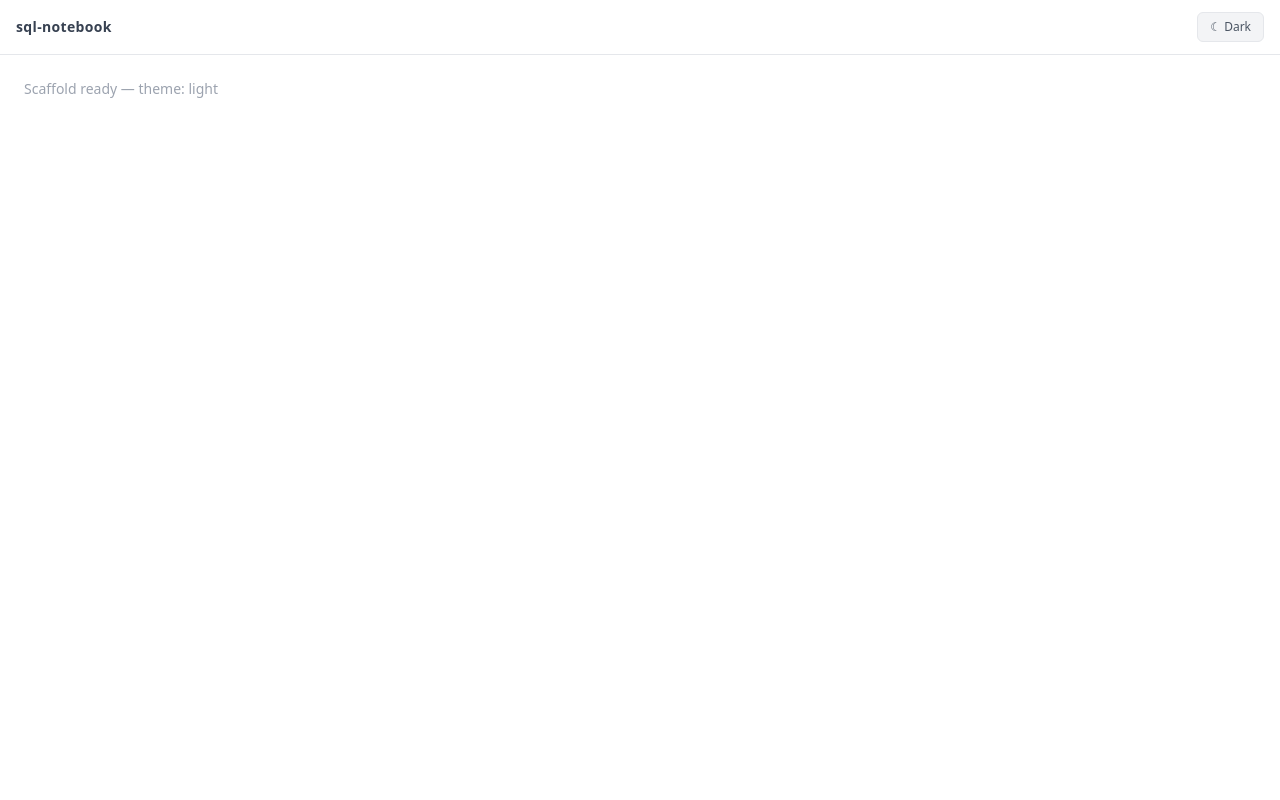
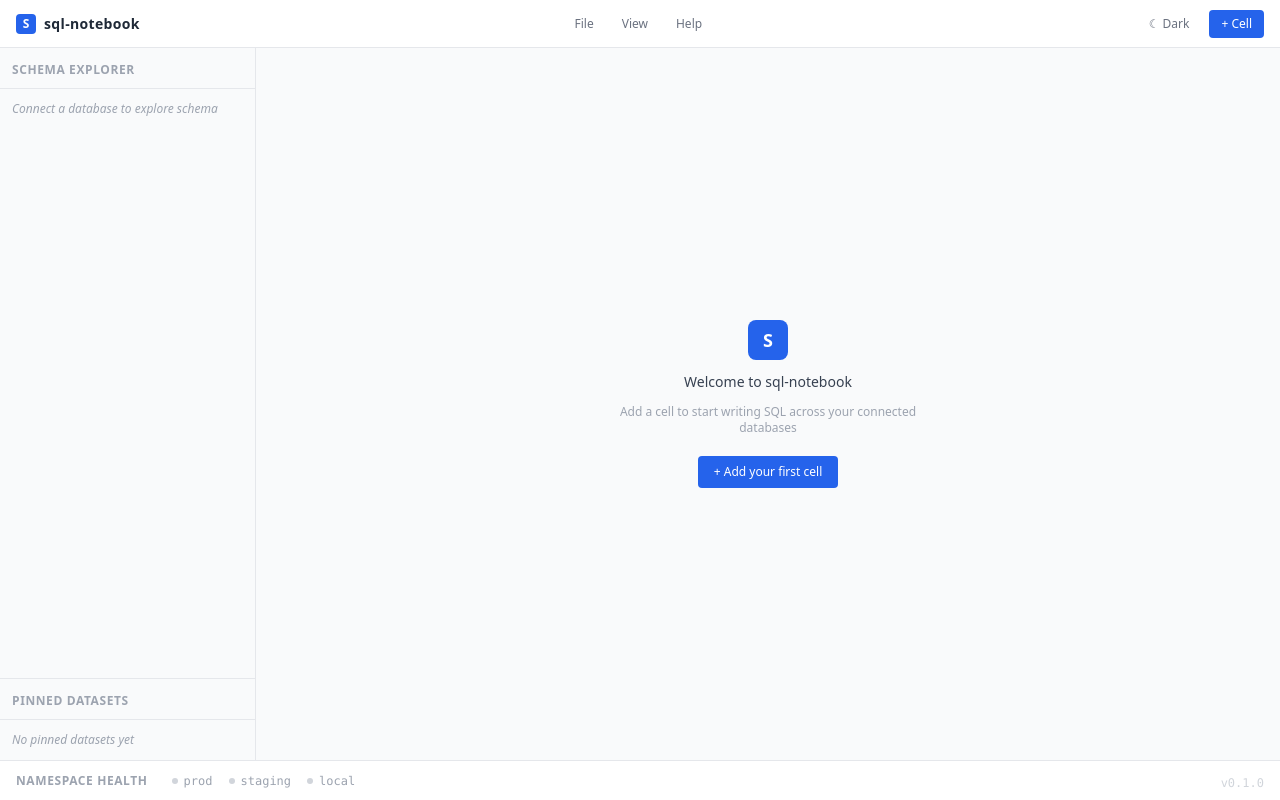
Before and after one commit to venkateshtantravahi/sql-notebook, a React app in the folder frontend/: page / in a window 1280 px wide. Built offline with nearby package versions, Linux system fonts and the light colour scheme; the HTML template or start-up script is replaced by a standard one.

Commit message:
feat(app-shell): add layout skeleton with header, sidebar, main area and bottom bar

```diff
--- a/frontend/src/App.jsx
+++ b/frontend/src/App.jsx
@@ -1,28 +1,17 @@
 import useThemeStore from "./store/useThemeStore.js";
+import Header from "./components/layout/Header.jsx";
+import Sidebar from "./components/layout/Sidebar.jsx";
+import MainArea from "./components/layout/MainArea.jsx";
+import BottomBar from "./components/layout/BottomBar.jsx";
 
 function App() {
     const { theme, toggleTheme } = useThemeStore()
     return (
-        <div className="min-h-screen bg-white dark:bg-gray-950 text-gray-900 dark:text-gray-100 transition-colors duration-200">
-
-            <div className="flex items-center justify-between px-4 py-3 border-b border-gray-200 dark:border-gray-800 bg-white dark:bg-gray-900">
-        <span className="text-sm font-semibold tracking-wide text-gray-700 dark:text-gray-200">
-          sql-notebook
-        </span>
-                <button
-                    onClick={toggleTheme}
-                    className="text-xs px-3 py-1.5 rounded-md border border-gray-200 dark:border-gray-700 bg-gray-100 dark:bg-gray-800 text-gray-600 dark:text-gray-300 hover:bg-gray-200 dark:hover:bg-gray-700 transition-colors"
-                >
-                    {theme === 'dark' ? '☀ Light' : '☾ Dark'}
-                </button>
-            </div>
-
-            <div className="p-6">
-                <p className="text-sm text-gray-400 dark:text-gray-500">
-                    Scaffold ready — theme: {theme}
-                </p>
-            </div>
-
+        <div className="min-h-screen bg-gray-50 dark:bg-gray-950">
+            <Header />
+            <Sidebar />
+            <MainArea />
+            <BottomBar />
         </div>
     )
 }
--- /dev/null
+++ b/frontend/src/components/layout/BottomBar.jsx
@@ -0,0 +1,36 @@
+
+function BottomBar() {
+    return (
+        <footer className="
+      fixed bottom-0 left-0 right-0 h-10
+      flex items-center px-4 gap-6
+      bg-white dark:bg-gray-900
+      border-t border-gray-200 dark:border-gray-800
+    ">
+      <span className="text-xs font-semibold uppercase tracking-wider text-gray-400 dark:text-gray-500">
+        Namespace Health
+      </span>
+
+            {/* Placeholder namespace indicators */}
+            <div className="flex items-center gap-4">
+                {['prod', 'staging', 'local'].map((ns) => (
+                    <div key={ns} className="flex items-center gap-1.5">
+                        <div className="w-1.5 h-1.5 rounded-full bg-gray-300 dark:bg-gray-600" />
+                        <span className="text-xs text-gray-400 dark:text-gray-600 font-mono">
+              {ns}
+            </span>
+                    </div>
+                ))}
+            </div>
+
+            {/* Right side — version */}
+            <div className="ml-auto">
+        <span className="text-xs text-gray-300 dark:text-gray-700 font-mono">
+          v0.1.0
+        </span>
+            </div>
+        </footer>
+    )
+}
+
+export default BottomBar
--- /dev/null
+++ b/frontend/src/components/layout/Header.jsx
@@ -0,0 +1,70 @@
+import useThemeStore from "../../store/useThemeStore.js";
+
+function Header() {
+    const { theme, toggleTheme } = useThemeStore()
+
+    return (
+        <header className="
+      fixed top-0 left-0 right-0 z-50 h-12
+      flex items-center justify-between px-4
+      bg-white dark:bg-gray-900
+      border-b border-gray-200 dark:border-gray-800
+    ">
+            {/* Left — logo + app name */}
+            <div className="flex items-center gap-2">
+                <div className="w-5 h-5 rounded bg-blue-600 flex items-center justify-center">
+                    <span className="text-white text-xs font-bold">S</span>
+                </div>
+                <span className="text-sm font-semibold text-gray-800 dark:text-gray-100 tracking-wide">
+          sql-notebook
+        </span>
+            </div>
+
+            {/* Center — placeholder for menus (feat/header-menu) */}
+            <div className="flex items-center gap-1">
+                {['File', 'View', 'Help'].map((item) => (
+                    <button
+                        key={item}
+                        className="
+              text-xs px-3 py-1.5 rounded
+              text-gray-500 dark:text-gray-400
+              hover:bg-gray-100 dark:hover:bg-gray-800
+              hover:text-gray-800 dark:hover:text-gray-100
+              transition-colors
+            "
+                    >
+                        {item}
+                    </button>
+                ))}
+            </div>
+
+            {/* Right — theme toggle + new cell button */}
+            <div className="flex items-center gap-2">
+                <button
+                    onClick={toggleTheme}
+                    className="
+            text-xs px-3 py-1.5 rounded
+            text-gray-500 dark:text-gray-400
+            hover:bg-gray-100 dark:hover:bg-gray-800
+            hover:text-gray-700 dark:hover:text-gray-200
+            transition-colors
+          "
+                >
+                    {theme === 'dark' ? '☀ Light' : '☾ Dark'}
+                </button>
+                <button
+                    className="
+            text-xs px-3 py-1.5 rounded
+            bg-blue-600 hover:bg-blue-500
+            text-white font-medium
+            transition-colors
+          "
+                >
+                    + Cell
+                </button>
+            </div>
+        </header>
+    )
+}
+
+export default Header
--- /dev/null
+++ b/frontend/src/components/layout/MainArea.jsx
@@ -0,0 +1,33 @@
+
+function MainArea() {
+    return (
+        <main className="
+      absolute top-12 left-64 right-0 bottom-10
+      overflow-y-auto
+      bg-gray-50 dark:bg-gray-950
+    ">
+            {/* Empty state */}
+            <div className="flex flex-col items-center justify-center h-full gap-3">
+                <div className="w-10 h-10 rounded-lg bg-blue-600 flex items-center justify-center">
+                    <span className="text-white text-lg font-bold">S</span>
+                </div>
+                <p className="text-sm font-medium text-gray-700 dark:text-gray-300">
+                    Welcome to sql-notebook
+                </p>
+                <p className="text-xs text-gray-400 dark:text-gray-600 text-center max-w-xs">
+                    Add a cell to start writing SQL across your connected databases
+                </p>
+                <button className="
+          mt-2 text-xs px-4 py-2 rounded
+          bg-blue-600 hover:bg-blue-500
+          text-white font-medium
+          transition-colors
+        ">
+                    + Add your first cell
+                </button>
+            </div>
+        </main>
+    )
+}
+
+export default MainArea
--- /dev/null
+++ b/frontend/src/components/layout/Sidebar.jsx
@@ -0,0 +1,41 @@
+
+function Sidebar() {
+    return (
+        <aside className="
+      fixed top-12 left-0 bottom-10 w-64
+      bg-gray-50 dark:bg-gray-900
+      border-r border-gray-200 dark:border-gray-800
+      flex flex-col overflow-hidden
+    ">
+            {/* Schema Explorer section */}
+            <div className="flex-1 overflow-y-auto">
+                <div className="px-3 py-2 border-b border-gray-200 dark:border-gray-800">
+          <span className="text-xs font-semibold uppercase tracking-wider text-gray-400 dark:text-gray-500">
+            Schema Explorer
+          </span>
+                </div>
+                <div className="p-3">
+                    <p className="text-xs text-gray-400 dark:text-gray-600 italic">
+                        Connect a database to explore schema
+                    </p>
+                </div>
+            </div>
+
+            {/* Pinned Datasets section */}
+            <div className="border-t border-gray-200 dark:border-gray-800">
+                <div className="px-3 py-2 border-b border-gray-200 dark:border-gray-800">
+          <span className="text-xs font-semibold uppercase tracking-wider text-gray-400 dark:text-gray-500">
+            Pinned Datasets
+          </span>
+                </div>
+                <div className="p-3">
+                    <p className="text-xs text-gray-400 dark:text-gray-600 italic">
+                        No pinned datasets yet
+                    </p>
+                </div>
+            </div>
+        </aside>
+    )
+}
+
+export default Sidebar
```
